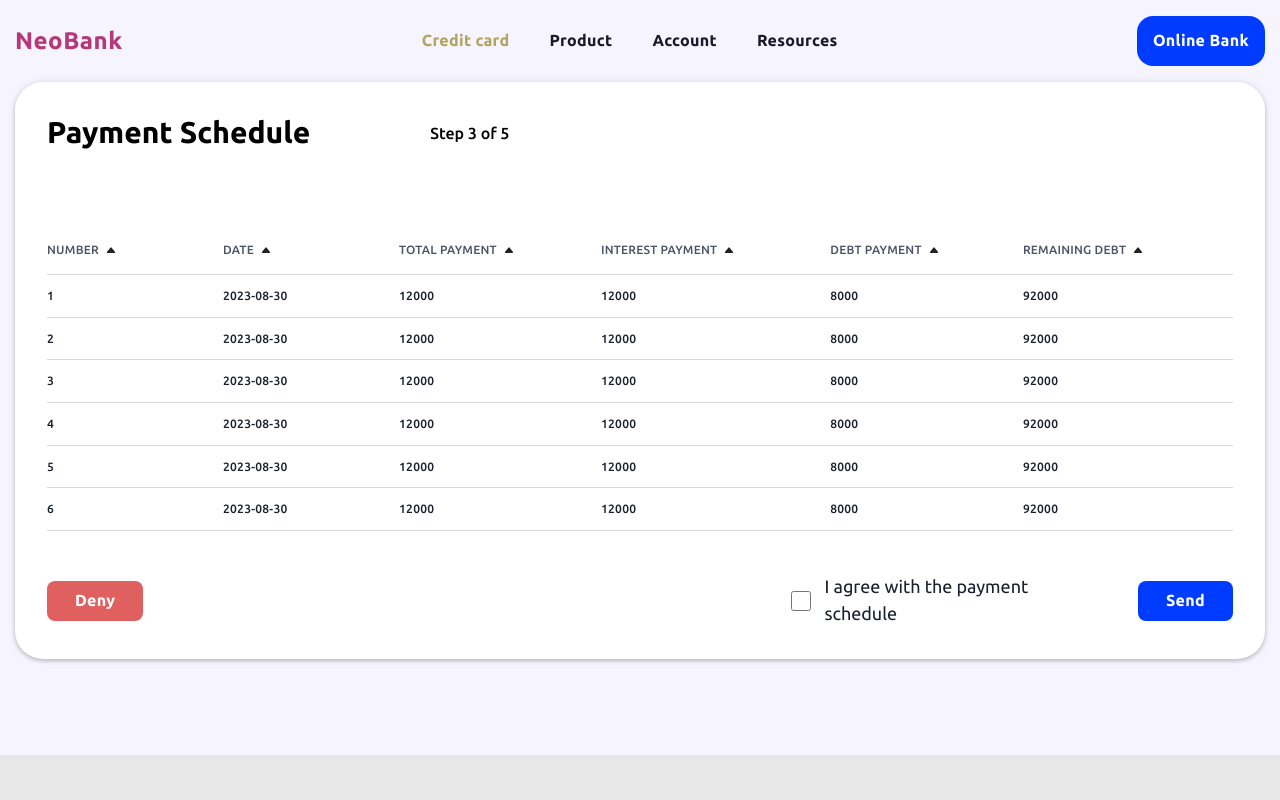
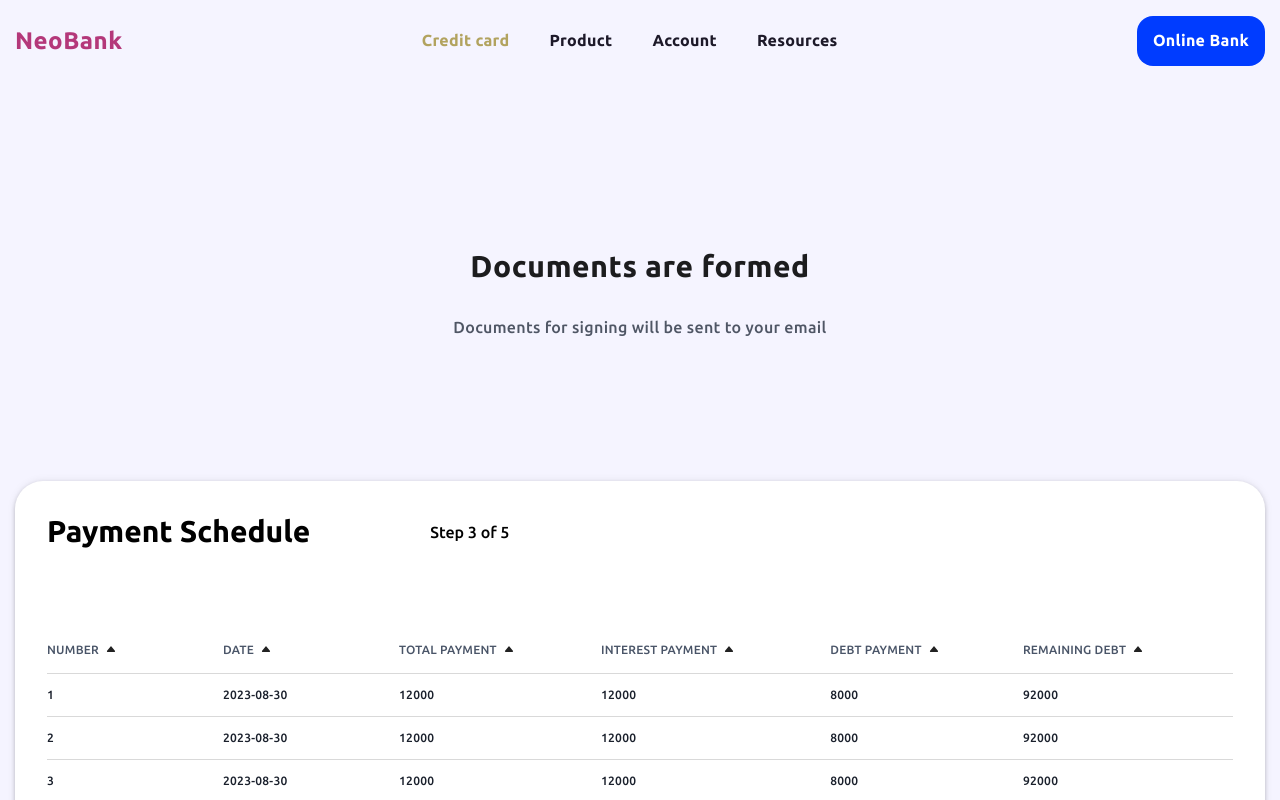
Before and after one commit to krisgsnv/neobank, a React app: page /loan/1/document in a window 1280 px wide. Shown: the top 800 px of the page. Built offline with nearby package versions, Linux system fonts and the light colour scheme.

Commit message:
add step message component

```diff
--- a/src/assets/scss/style.scss
+++ b/src/assets/scss/style.scss
@@ -21,13 +21,6 @@ body {
   min-height: inherit;
   @include flex-column;
   justify-content: space-between;
-}
-
-.container {
-  padding: 0 15px;
-  @media screen and (min-width: calc($dekstop + 30px)) {
-    padding: 0 calc(50% - $dekstop / 2);
-  }
 }
 
 h1 {
--- /dev/null
+++ b/src/components/containers/sections/StepMessage/index.tsx
@@ -0,0 +1,16 @@
+import "./style.scss";
+
+interface StepMessagePropTypes {
+  title: string;
+  message: string;
+}
+const StepMessage = ({ title, message }: StepMessagePropTypes): JSX.Element => {
+  return (
+    <section className="step-message">
+      <b className="step-message__title">{title}</b>
+      <p className="step-message__description">{message}</p>
+    </section>
+  );
+};
+
+export default StepMessage;
--- /dev/null
+++ b/src/components/containers/sections/StepMessage/style.scss
@@ -0,0 +1,19 @@
+.step-message {
+  margin: toRem(166) 0 toRem(142) 0;
+  text-align: center;
+  &__title {
+    @include heading-size(toRem(30));
+    color: $black;
+    line-height: 1.2;
+    letter-spacing: toRem(0.6);
+  }
+  &__description {
+    margin-top: 2rem;
+    color: $additional-text;
+    font-weight: 500;
+    letter-spacing: 0.02rem;
+    @media screen and (max-width: $tablet) {
+      margin-top: 1.5rem;
+    }
+  }
+}
--- a/src/components/layout/PageLayout/index.tsx
+++ b/src/components/layout/PageLayout/index.tsx
@@ -1,12 +1,13 @@
 import Header from "@/components/containers/sections/Header";
 import Footer from "@/components/containers/sections/Footer";
 import { Outlet } from "react-router";
+import "./style.scss";
 
 const PageLayout = (): JSX.Element => {
   return (
     <>
       <Header />
-      <main>
+      <main className="main">
         <div className="container">
           <Outlet />
         </div>
--- /dev/null
+++ b/src/components/layout/PageLayout/style.scss
@@ -0,0 +1,10 @@
+.main {
+  flex-grow: 1;
+}
+
+.container {
+  padding: 0 15px;
+  @media screen and (min-width: calc($dekstop + 30px)) {
+    padding: 0 calc(50% - $dekstop / 2);
+  }
+}
--- a/src/components/ui/Checkbox/style.scss
+++ b/src/components/ui/Checkbox/style.scss
@@ -13,7 +13,8 @@
   @include flex-start-center;
   cursor: pointer;
   &__text {
-    margin-left: toRem(14);
+    flex-shrink: 0;
+    margin-left: 1rem;
     color: #1a202c;
   }
 }
--- a/src/pages/PaymentSchedule.tsx
+++ b/src/pages/PaymentSchedule.tsx
@@ -1,7 +1,12 @@
 import PaymentScheduleSection from "@/components/containers/sections/PaymentSchedule";
+import StepMessage from "@/components/containers/sections/StepMessage";
 
 const PaymentSchedule = (): JSX.Element => (
   <>
+    <StepMessage
+      title="Documents are formed"
+      message="Documents for signing will be sent to your email"
+    />
     <PaymentScheduleSection />
   </>
 );
--- a/src/pages/Scoring.tsx
+++ b/src/pages/Scoring.tsx
@@ -1,7 +1,12 @@
 import ScoringForm from "@/components/containers/forms/Scoring";
+import StepMessage from "@/components/containers/sections/StepMessage";
 
 const Scoring = (): JSX.Element => (
   <>
+    <StepMessage
+      title="Wait for a decision on the application"
+      message="The answer will come to your mail within 10 minutes"
+    />
     <ScoringForm />
   </>
 );
```
